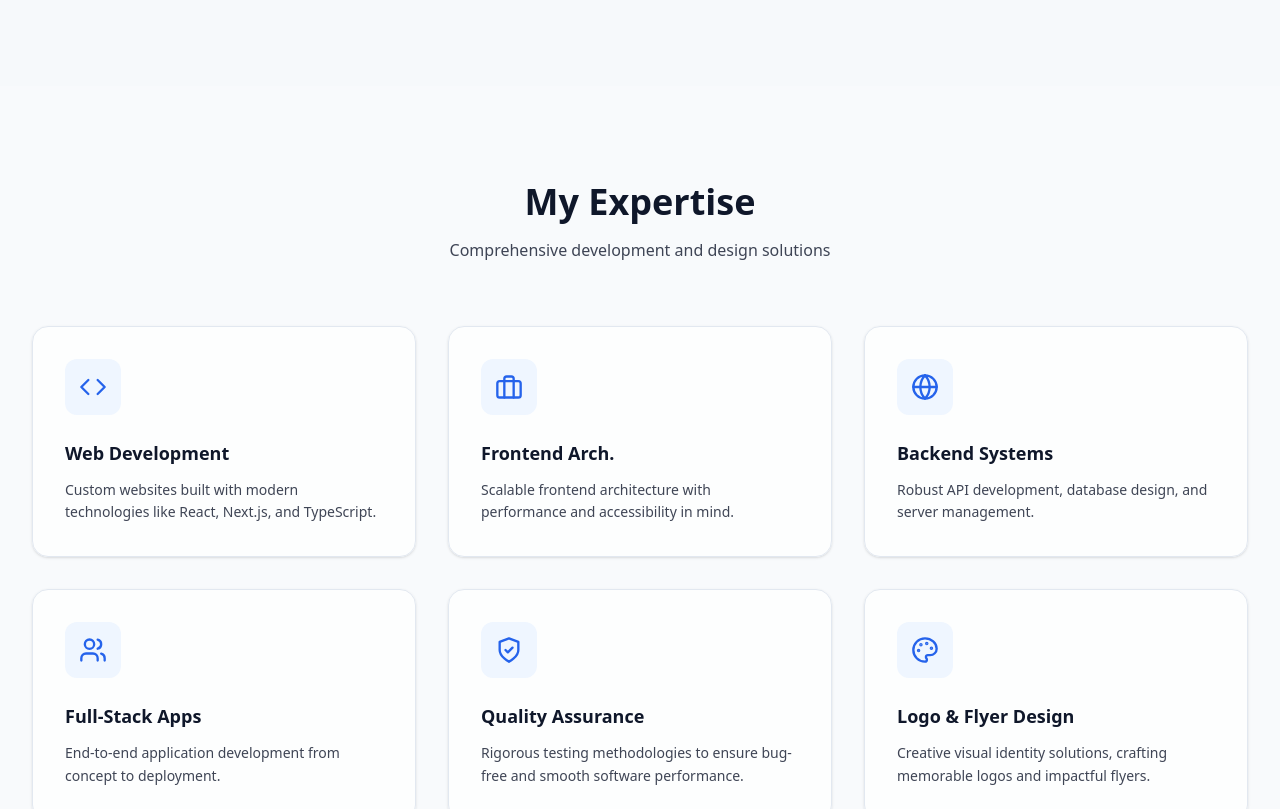
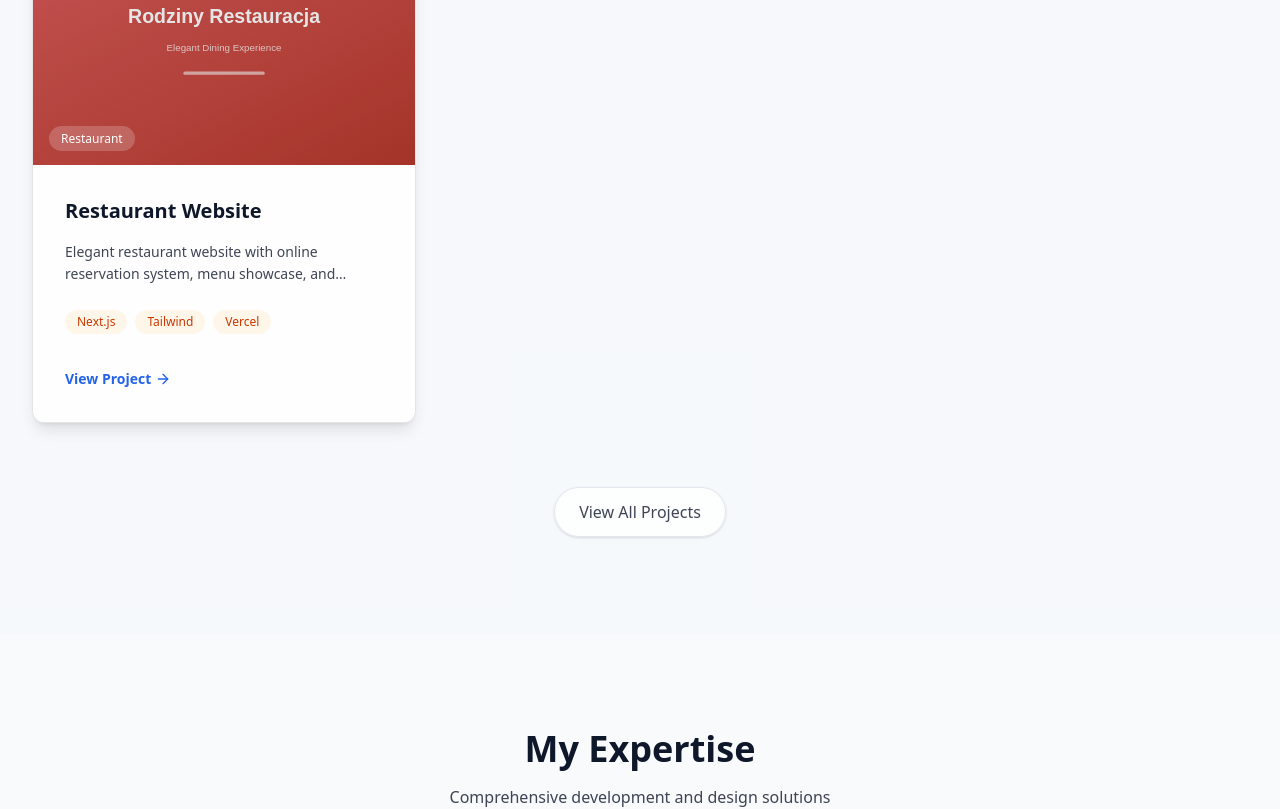
Before and after one commit to BhraJoe/portfolio, a Next.js app: page / in a window 1280 px wide. Shown: the part 1680-2489 px from the top of the page. Built offline with nearby package versions, Linux system fonts and the light colour scheme.

Commit message:
Added the restaurant project and Remove Logo & Flyer Design content

```diff
--- a/src/app/page.tsx
+++ b/src/app/page.tsx
@@ -96,6 +96,17 @@ const featuredProjects = [
     link: 'https://professional-corporate-website.vercel.app/',
 
   },
+  {
+    id: 4,
+    title: 'Restaurant Website',
+    category: 'Restaurant',
+    description: 'Elegant restaurant website with online reservation system, menu showcase, and modern design.',
+        tech: ['Next.js', 'Tailwind', 'Vercel'],
+        image: '/images/projects/restaurant.svg',
+        tagColor: 'bg-orange-100/50 text-orange-700',
+        link: 'https://rodziny-restauracja.vercel.app/',
+
+      },
 ];
 
 export default function Home() {
@@ -246,13 +257,7 @@ export default function Home() {
             <p className="text-foreground/80 text-sm leading-relaxed">Rigorous testing methodologies to ensure bug-free and smooth software performance.</p>
           </div>
 
-          <div className="p-8 rounded-2xl bg-card border border-border shadow-sm hover:shadow-xl transition-all duration-300 hover:-translate-y-1">
-            <div className="w-14 h-14 bg-blue-50 rounded-xl flex items-center justify-center mb-6">
-              <PaletteIcon className="h-7 w-7 text-primary" />
-            </div>
-            <h3 className="text-lg font-bold text-foreground mb-3">Logo & Flyer Design</h3>
-            <p className="text-foreground/80 text-sm leading-relaxed">Creative visual identity solutions, crafting memorable logos and impactful flyers.</p>
-          </div>
+
         </div>
       </section>
 
--- a/src/app/portfolio/page.tsx
+++ b/src/app/portfolio/page.tsx
@@ -73,6 +73,17 @@ const projects = [
         gradient: 'from-cyan-500 to-blue-600',
         tagColor: 'bg-cyan-100/50 text-cyan-700',
         link: 'https://mobile-banking-app-opal.vercel.app/',
+    },
+    {
+        id: 7,
+        title: 'Restaurant Website',
+        category: 'Restaurant',
+        description: 'Elegant restaurant website with online reservation system, menu showcase, and modern design.',
+        tech: ['Next.js', 'Tailwind', 'Vercel'],
+        image: '/images/projects/restaurant.svg',
+        gradient: 'from-orange-500 to-red-600',
+        tagColor: 'bg-orange-100/50 text-orange-700',
+        link: 'https://rodziny-restauracja.vercel.app/',
     },
 ];
 
--- a/src/app/services/page.tsx
+++ b/src/app/services/page.tsx
@@ -72,13 +72,7 @@ const services = [
         icon: '✅',
         gradient: 'from-green-500 to-lime-600',
     },
-    {
-        title: 'Logo & Flyer Design',
-        description: 'Creative visual identity solutions, crafting memorable logos and impactful flyers.',
-        benefits: ['Custom Logos', 'Brand Identity', 'Print-Ready Flyers', 'Modern Aesthetics'],
-        icon: '✏️',
-        gradient: 'from-violet-500 to-purple-600',
-    },
+
 ];
 
 const process = [
--- a/src/components/Footer.tsx
+++ b/src/components/Footer.tsx
@@ -36,7 +36,7 @@ export default function Footer() {
                                    <li><Link href="/services" className="text-slate-400 hover:text-blue-400 transition-colors">Backend Development</Link></li>
                                    <li><Link href="/services" className="text-slate-400 hover:text-blue-400 transition-colors">Full-Stack Applications</Link></li>
                                    <li><Link href="/services" className="text-slate-400 hover:text-blue-400 transition-colors">Quality Assurance</Link></li>
-                                   <li><Link href="/services" className="text-slate-400 hover:text-blue-400 transition-colors">Logo & Flyer Design</Link></li>
+
                               </ul>
                          </div>
 
```
Also changed, not shown: public/images/projects/restaurant.svg (added), 1 other file (tests, documents, lock files or other folders).
